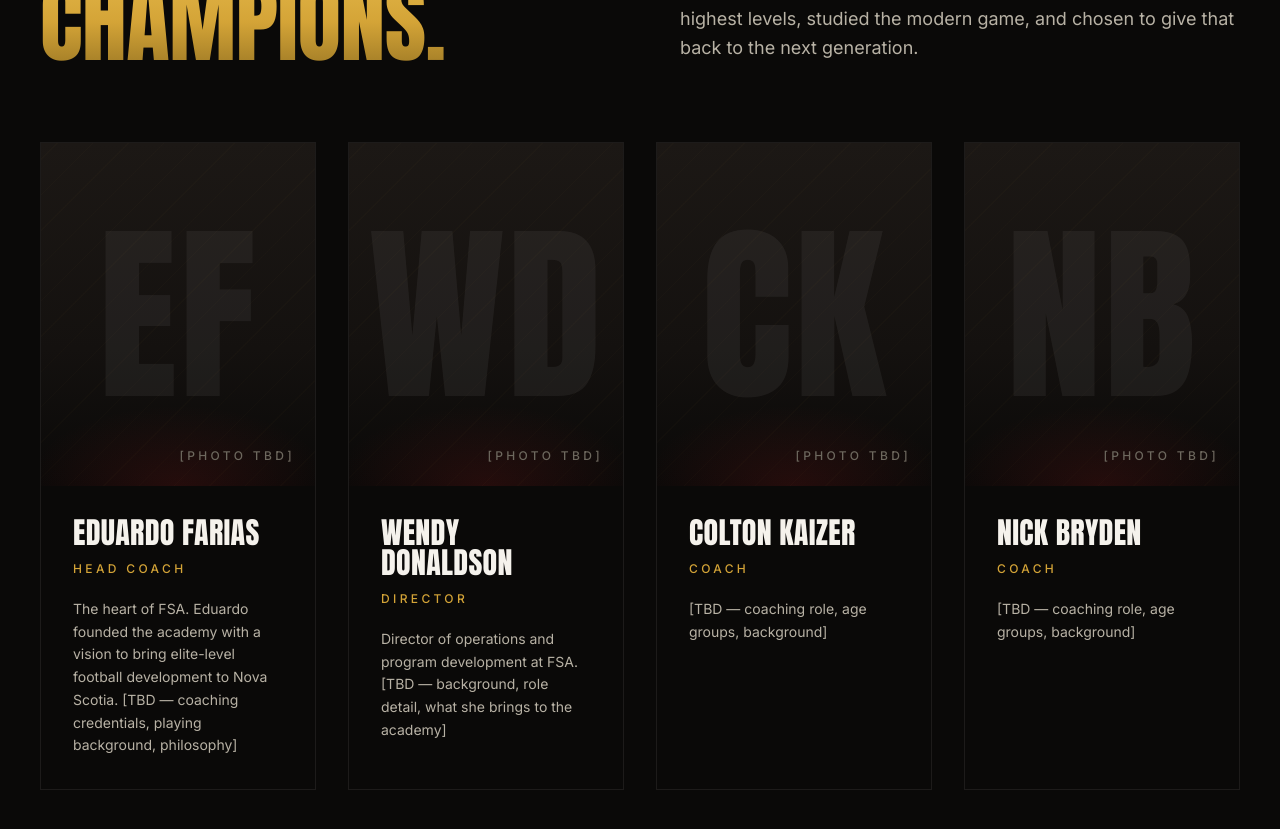
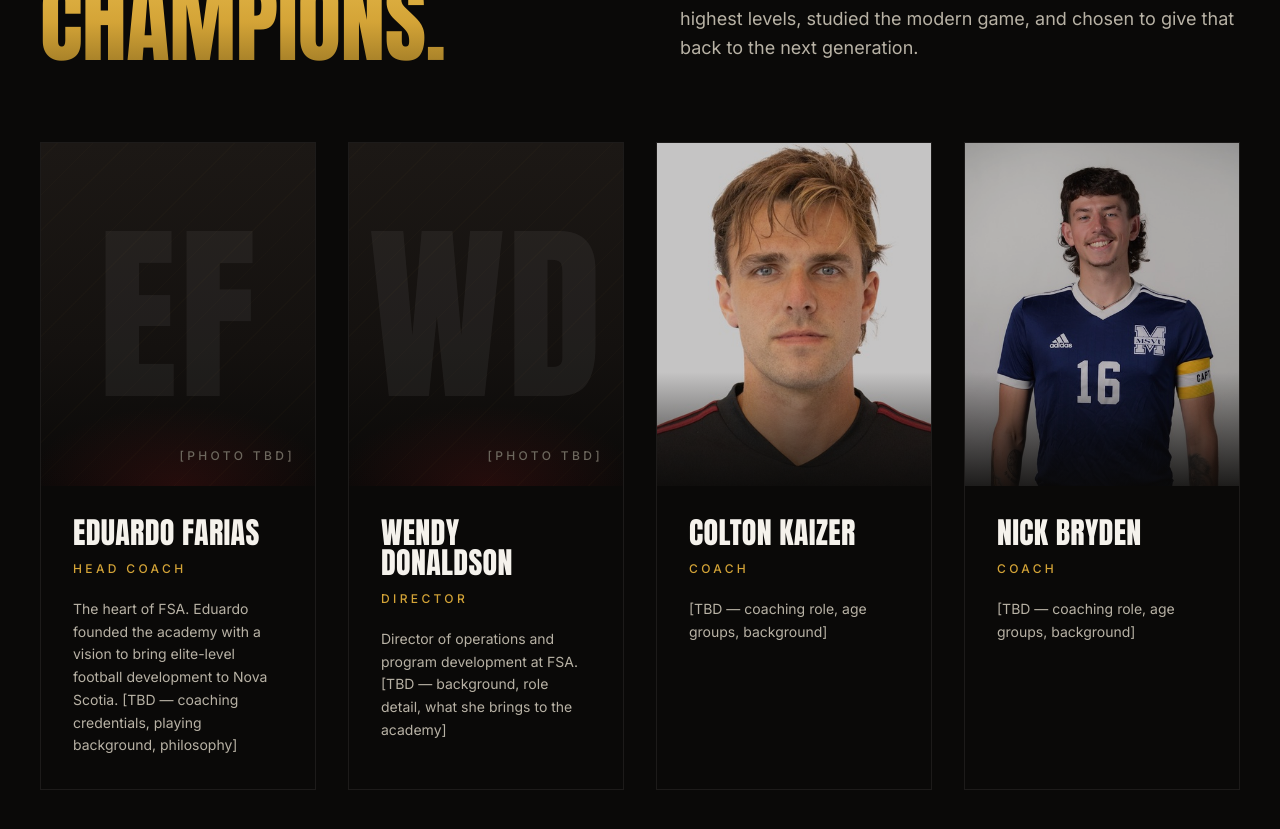
Before and after one commit to yousseflkh/fsa-website, a Next.js app: page / in a window 1280 px wide. Shown: the part 8420-9249 px from the top of the page. Built offline with nearby package versions, Linux system fonts and the light colour scheme.

Commit message:
Add Colton Kaizer and Nick Bryden headshots to coaches section

```diff
--- a/src/components/Coaches.tsx
+++ b/src/components/Coaches.tsx
@@ -1,6 +1,7 @@
 "use client";
 
 import { motion, useInView } from "framer-motion";
+import Image from "next/image";
 import { useRef } from "react";
 import { Spotlight } from "./Spotlight";
 
@@ -8,6 +9,8 @@ type Coach = {
   name: string;
   role: string;
   bio: string;
+  photo?: string;
+  photoPosition?: string;
 };
 
 const COACHES: Coach[] = [
@@ -25,11 +28,15 @@ const COACHES: Coach[] = [
     name: "Colton Kaizer",
     role: "Coach",
     bio: "[TBD — coaching role, age groups, background]",
+    photo: "/Colton_Kaizer.jpg",
+    photoPosition: "center 10%",
   },
   {
     name: "Nick Bryden",
     role: "Coach",
     bio: "[TBD — coaching role, age groups, background]",
+    photo: "/Nick_Bryden.jpg",
+    photoPosition: "center 5%",
   },
 ];
 
@@ -71,17 +78,41 @@ function CoachCard({ coach, index }: { coach: Coach; index: number }) {
           />
           <div className="diagonal-lines absolute inset-0 opacity-50" />
 
+          {coach.photo ? (
+            <>
+              <Image
+                src={coach.photo}
+                alt={coach.name}
+                fill
+                sizes="(min-width: 1024px) 25vw, (min-width: 640px) 50vw, 100vw"
+                className="object-cover scale-105 group-hover:scale-110 transition-transform duration-[1200ms] ease-out"
+                style={{ objectPosition: coach.photoPosition ?? "center top" }}
+              />
+              {/* Subtle dark vignette so card text + tint still reads */}
+              <div className="absolute inset-0 bg-fsa-black/20 group-hover:bg-fsa-black/10 transition-colors duration-500" />
+              <div
+                className="absolute inset-x-0 bottom-0 h-1/3"
+                style={{
+                  background:
+                    "linear-gradient(180deg, rgba(10,9,8,0) 0%, rgba(10,9,8,0.85) 100%)",
+                }}
+              />
+            </>
+          ) : (
             <div className="absolute inset-0 flex items-center justify-center">
               <span className="font-display text-[8rem] md:text-[12rem] leading-none text-fsa-bone/[0.06] tracking-tighter group-hover:text-fsa-gold/10 transition-colors duration-700">
                 {initials(coach.name)}
               </span>
             </div>
+          )}
 
+          {!coach.photo && (
             <div className="absolute bottom-5 right-5">
               <span className="eyebrow text-[0.6rem] text-fsa-bone-dim">
                 [Photo TBD]
               </span>
             </div>
+          )}
         </div>
 
         <div className="p-6 lg:p-8">
```
Also changed, not shown: public/Colton_Kaizer.jpg (added), public/Nick_Bryden.jpg (added). Lines whose indentation alone changed are shown as unchanged.
